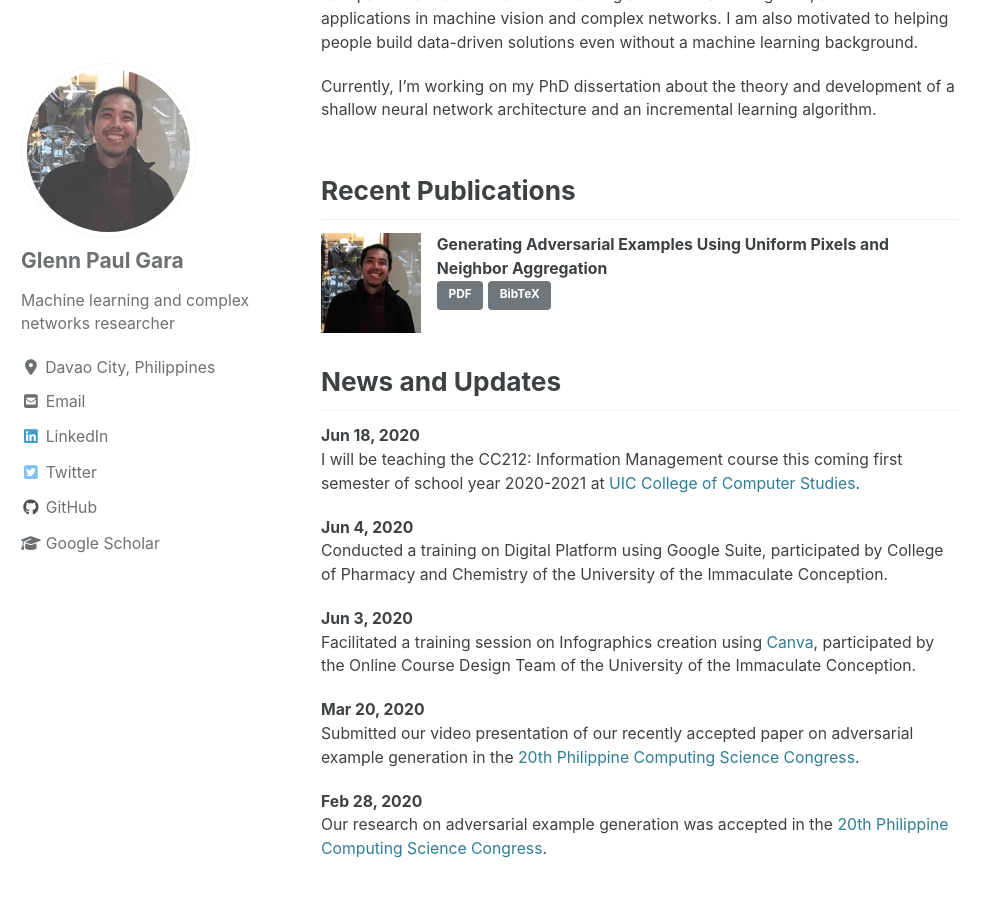
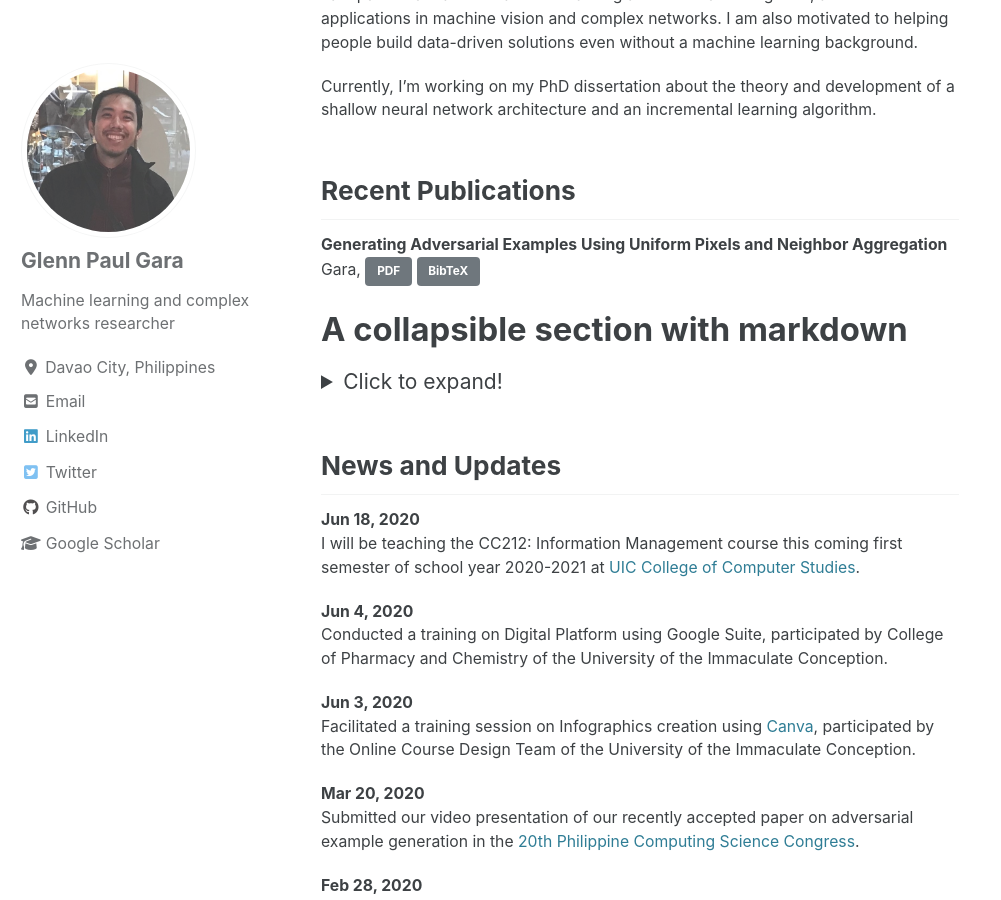
Before and after one commit to glenngara/glenngara.github.io, a Jekyll site: the page built from _pages/home.md, in a window 1280 px wide and 900 px high, scrolled down 334 px. Shown: the whole window, without its empty margins (0-1001 px from the left). Built offline with Jekyll 4.4.1, drawn with Linux system fonts in a browser that asks for light colours; cached includes are drawn as plain includes; nearby versions of some CDN libraries.

Commit message:
Changes in recent publications

```diff
--- a/_pages/home.md
+++ b/_pages/home.md
@@ -13,10 +13,20 @@ Currently, I'm working on my PhD dissertation about the theory and development o
 
 Recent Publications
 ------
-![image-center](/assets/images/bio-photo.jpg){: .align-left height="100" width="100"}
 **Generating Adversarial Examples Using Uniform Pixels and Neighbor Aggregation**
+Gara,
 <a href="#" class="btn btn--primary">PDF</a>
 <a href="#" class="btn btn--primary">BibTeX</a>
+# A collapsible section with markdown
+<details>
+  <summary>Click to expand!</summary>
+
+  ## Heading
+  1. A numbered
+  2. list
+     * With some
+     * Sub bullets
+</details>
 
 
 News and Updates
```
